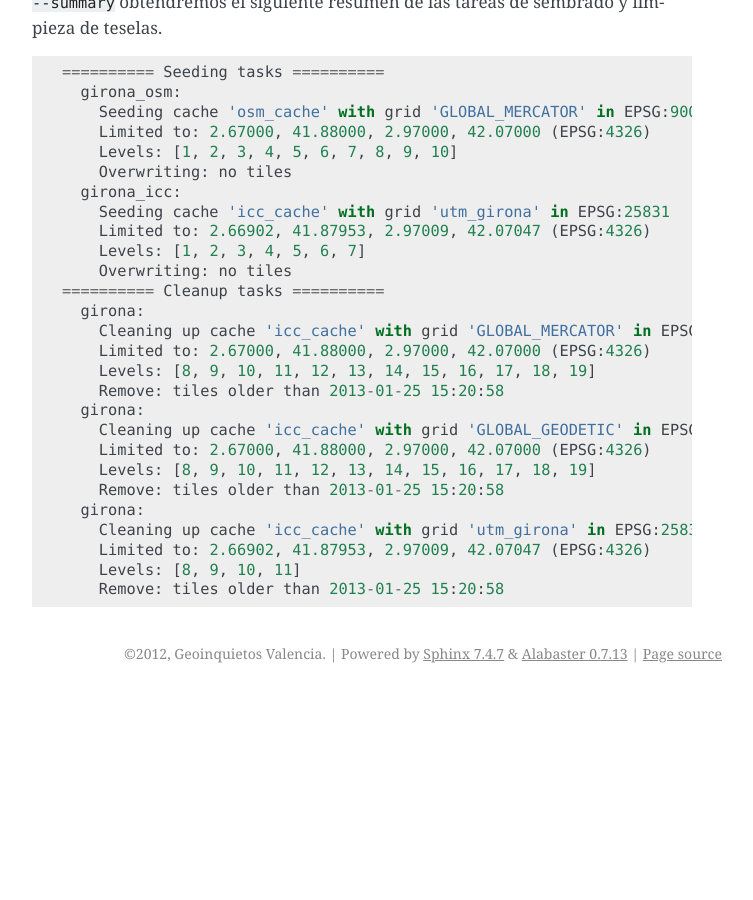
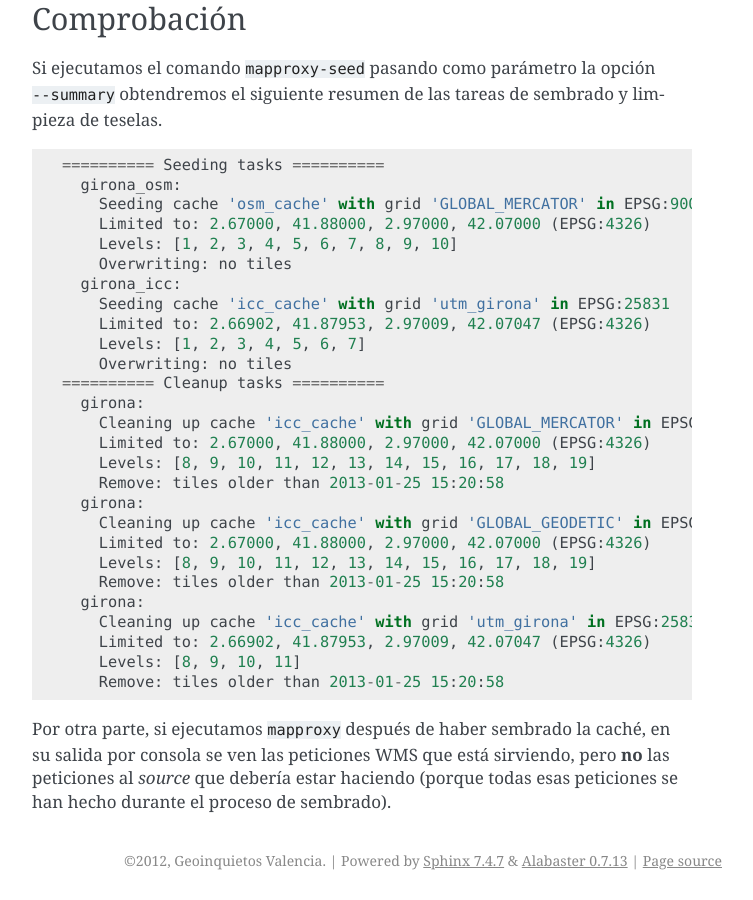
Before and after one commit to geoinquietosvlc/mapproxy-workshop, a Sphinx documentation site: the page built from doc/source/ejercicios/seeding.rst, in a window 1280 px wide and 900 px high, scrolled down 1350 px. Shown: the whole window, without its empty margins (388-1141 px from the left). Built offline with Sphinx 7.4.7, drawn with Linux system fonts in a browser that asks for light colours; before the commit the page ends 2043 px from its top, so only the background shows below that; some of the changed text lies outside the part shown.

Commit message:
Typos y misc

```diff
--- a/doc/source/ejercicios/seeding.rst
+++ b/doc/source/ejercicios/seeding.rst
@@ -24,6 +24,8 @@
 
 
 Primero queremos sembrar la caché de la capa de OpenStreetMap, en la zona de Gerona. Para hacer esto, escribid un fichero *seed.yaml* que contenga una tarea de sembrado que haga referencia a la *cache* apropiada y a una cobertura con el bounding box de Gerona, para niveles de zoom del 1 al 10.
+
+Una vez escrito el fichero *seed.yaml*, se puede hacer el sembrado ejecutando ``mapproxy-seed -f mapproxy.yaml -s seed.yaml -i``. Si estuviera en producción, cambiaríamos ``-i`` por ``-seed=ALL`` para poder automatizarlo.
 
 A continuación puedes crear una tarea de caché de la capa de la ortofoto para el grid UTM, para niveles de zoom del 1 al 7 y el mismo *coverage*.
 
@@ -70,3 +72,6 @@
 	    Limited to: 2.66902, 41.87953, 2.97009, 42.07047 (EPSG:4326)
 	    Levels: [8, 9, 10, 11]
 	    Remove: tiles older than 2013-01-25 15:20:58
+
+
+Por otra parte, si ejecutamos ``mapproxy`` después de haber sembrado la caché, en su salida por consola se ven las peticiones WMS que está sirviendo, pero **no** las peticiones al *source* que debería estar haciendo (porque todas esas peticiones se han hecho durante el proceso de sembrado).
--- a/doc/source/instalacion-configuracion.rst
+++ b/doc/source/instalacion-configuracion.rst
@@ -139,3 +139,4 @@
 estructura de carpetas donde se almacenan las imágenes.
 
 .. attention:: ¿Qué tamaño tienen las imágenes? ¿En qué formato están?
+   Si tenemos *imagemagick* instalado en nuestro ordenador, podemos ver información sobre las imágenes del caché rápidamente ejecutando ``identify `find cache_data | grep png` ``
```
Also changed, not shown: doc/source/elarchivodeconfiguracion.rst (+7 -3 lines).
